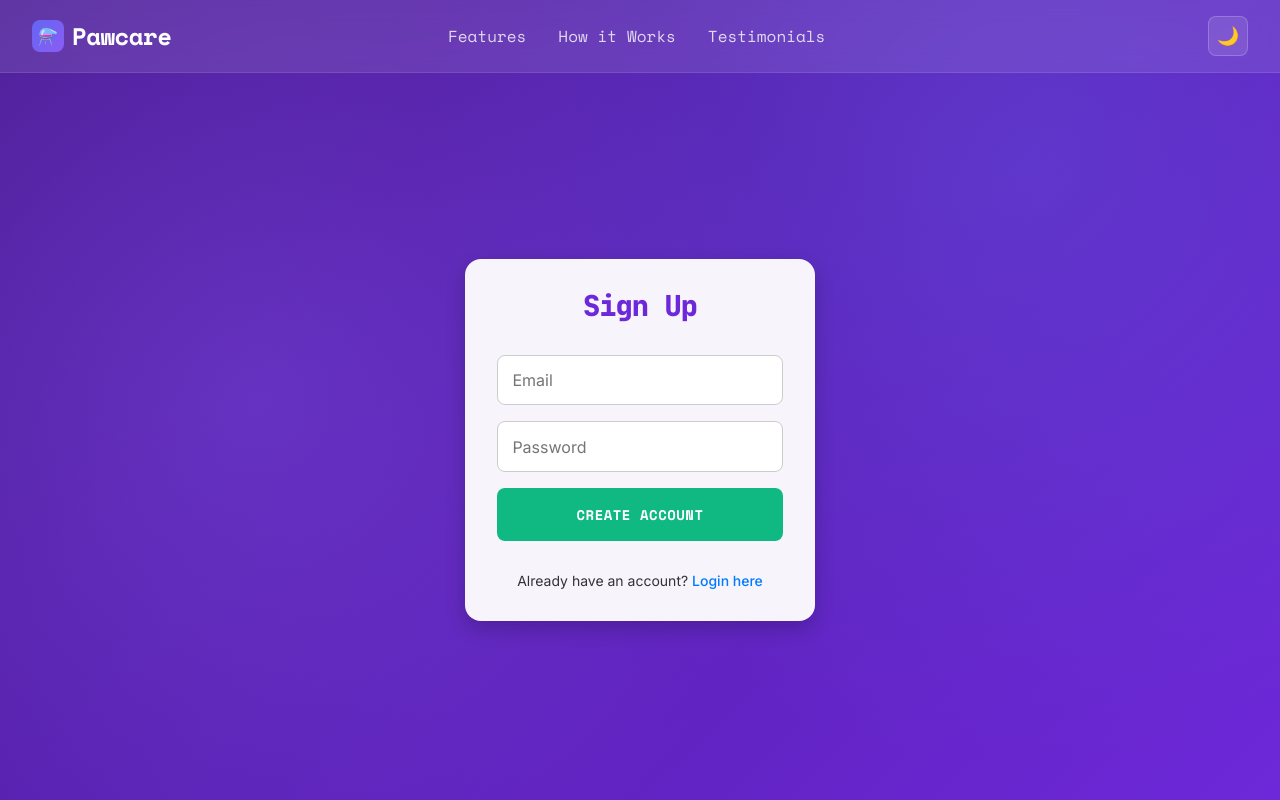
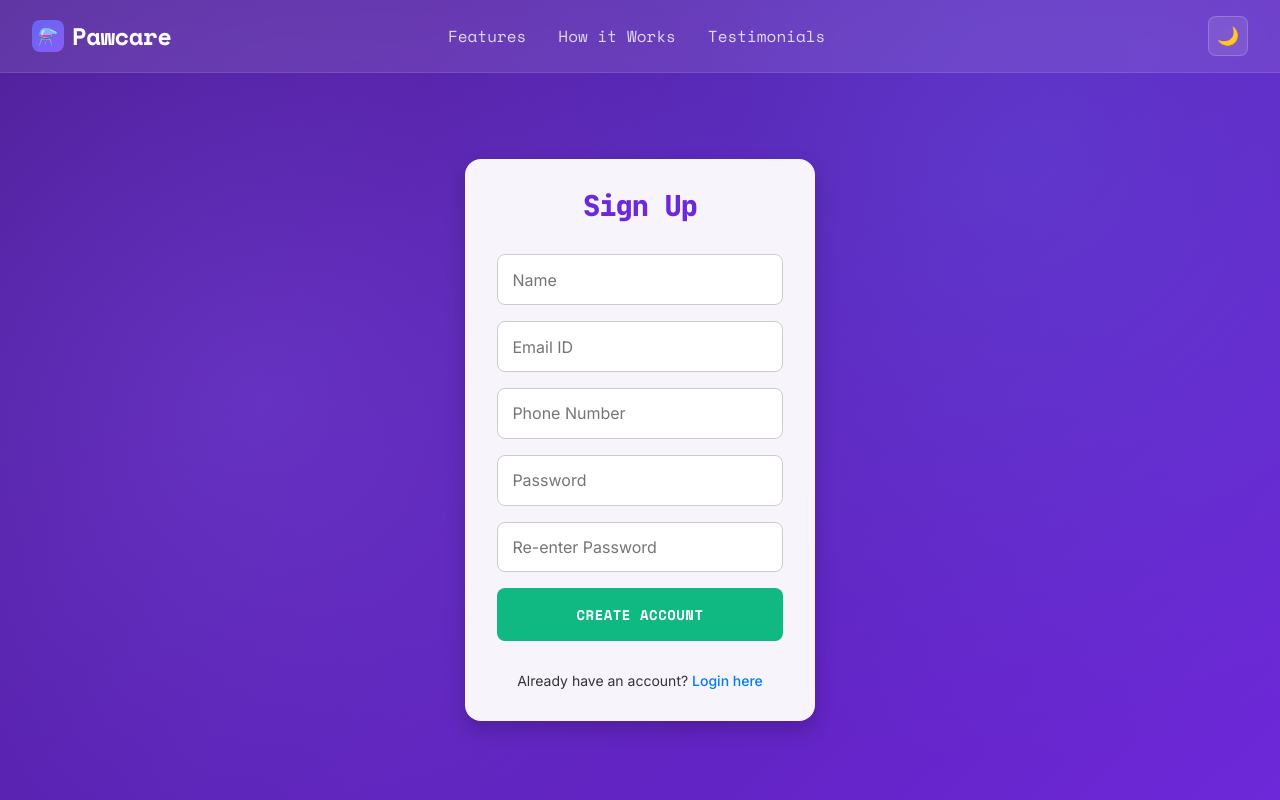
Before and after one commit to MukeshK2335/PawCare, a React (Vite) app: page /signin in a window 1280 px wide. Built offline with nearby package versions, Linux system fonts and the light colour scheme.

Commit message:
Sign Up Done

```diff
--- a/src/Components/Login.jsx
+++ b/src/Components/Login.jsx
@@ -1,9 +1,9 @@
 // src/Components/Login.jsx
 import React, { useState } from 'react';
 import { useNavigate, Link } from 'react-router-dom';
-import { auth, database } from '../firebase';
+import { auth, db } from '../firebase'; // Import db from Firestore
 import { signInWithEmailAndPassword } from 'firebase/auth';
-import { ref, get } from 'firebase/database';
+import { doc, getDoc } from 'firebase/firestore'; // Import doc and getDoc
 import '../Style/Login.css';
 
 const Login = () => {
@@ -21,13 +21,13 @@ const Login = () => {
             const userCredential = await signInWithEmailAndPassword(auth, email, password);
             const user = userCredential.user;
 
-            // ✅ Fetch user data from Realtime Database
-            const userRef = ref(database, `users/${user.uid}`);
-            const snapshot = await get(userRef);
+            // ✅ Fetch user data from Firestore
+            const userDocRef = doc(db, 'User', user.uid);
+            const userDoc = await getDoc(userDocRef);
 
-            if (snapshot.exists()) {
-                console.log('User data:', snapshot.val());
-                navigate(`/dashboard/${user.uid}`); // ✅ Redirect if data found
+            if (userDoc.exists()) {
+                console.log('User data:', userDoc.data());
+                navigate(`/dashboard/${user.uid}`);
             } else {
                 setError('No user data found in database.');
             }
--- a/src/Components/SignIn.jsx
+++ b/src/Components/SignIn.jsx
@@ -1,26 +1,35 @@
 // src/Components/Signup.jsx
 import React, { useState } from 'react';
-import { auth, database } from '../firebase';
+import { auth, db } from '../firebase';
 import { createUserWithEmailAndPassword } from 'firebase/auth';
-import { ref, set } from 'firebase/database';
+import { doc, setDoc } from 'firebase/firestore';
 import { useNavigate, Link } from 'react-router-dom';
 import '../Style/Auth.css';
 
 const Signup = () => {
+    const [name, setName] = useState('');
     const [email, setEmail] = useState('');
+    const [phoneNumber, setPhoneNumber] = useState('');
     const [password, setPassword] = useState('');
+    const [confirmPassword, setConfirmPassword] = useState('');
     const [error, setError] = useState('');
     const navigate = useNavigate();
 
     const handleSignUp = async (e) => {
         e.preventDefault();
+        if (password !== confirmPassword) {
+            setError("Passwords do not match");
+            return;
+        }
         try {
             const userCredential = await createUserWithEmailAndPassword(auth, email, password);
             const user = userCredential.user;
 
-            // Save user data in Realtime Database
-            await set(ref(database, 'users/' + user.uid), {
+            // Save user data in Firestore
+            await setDoc(doc(db, "User", user.uid), {
+                name: name,
                 email: user.email,
+                phoneNumber: phoneNumber,
                 createdAt: new Date().toISOString(),
             });
 
@@ -38,10 +47,24 @@ const Signup = () => {
                     {error && <p className="error-text">{error}</p>}
 
                     <input
+                        type="text"
+                        placeholder="Name"
+                        value={name}
+                        onChange={(e) => setName(e.target.value)}
+                        required
+                    />
+                    <input
                         type="email"
-                        placeholder="Email"
+                        placeholder="Email ID"
                         value={email}
                         onChange={(e) => setEmail(e.target.value)}
+                        required
+                    />
+                    <input
+                        type="tel"
+                        placeholder="Phone Number"
+                        value={phoneNumber}
+                        onChange={(e) => setPhoneNumber(e.target.value)}
                         required
                     />
                     <input
@@ -49,6 +72,13 @@ const Signup = () => {
                         placeholder="Password"
                         value={password}
                         onChange={(e) => setPassword(e.target.value)}
+                        required
+                    />
+                    <input
+                        type="password"
+                        placeholder="Re-enter Password"
+                        value={confirmPassword}
+                        onChange={(e) => setConfirmPassword(e.target.value)}
                         required
                     />
 
--- a/src/firebase.js
+++ b/src/firebase.js
@@ -2,6 +2,7 @@
 import { initializeApp } from "firebase/app";
 import { getDatabase, ref, onValue } from "firebase/database";
 import { getAuth } from "firebase/auth";
+import { getFirestore } from "firebase/firestore";
 
 // Your Firebase config
 const firebaseConfig = {
@@ -20,8 +21,11 @@ const app = initializeApp(firebaseConfig);
 // Realtime Database
 const database = getDatabase(app);
 
+// Firestore
+const db = getFirestore(app);
+
 // Firebase Authentication
 const auth = getAuth(app);
 
 // Export for use in components
-export { database, ref, onValue, auth };
+export { database, ref, onValue, auth, db };
```
